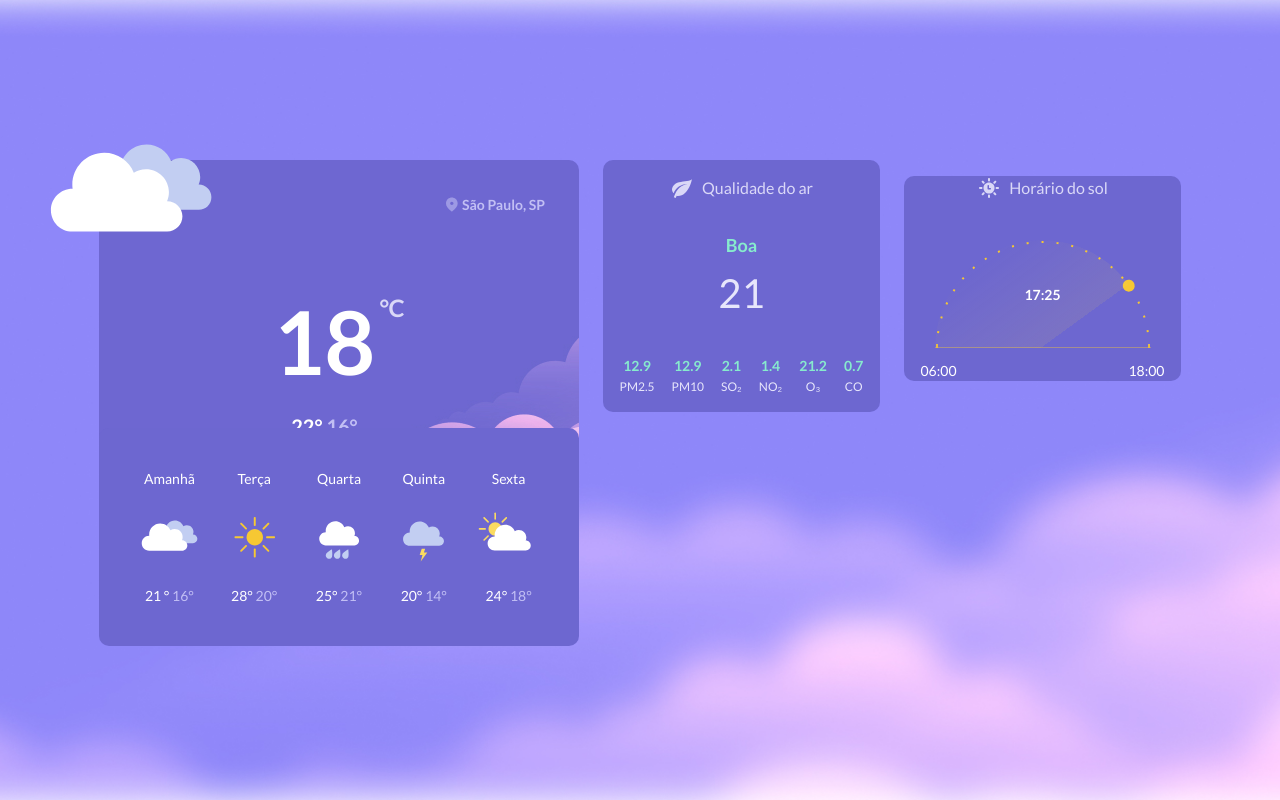
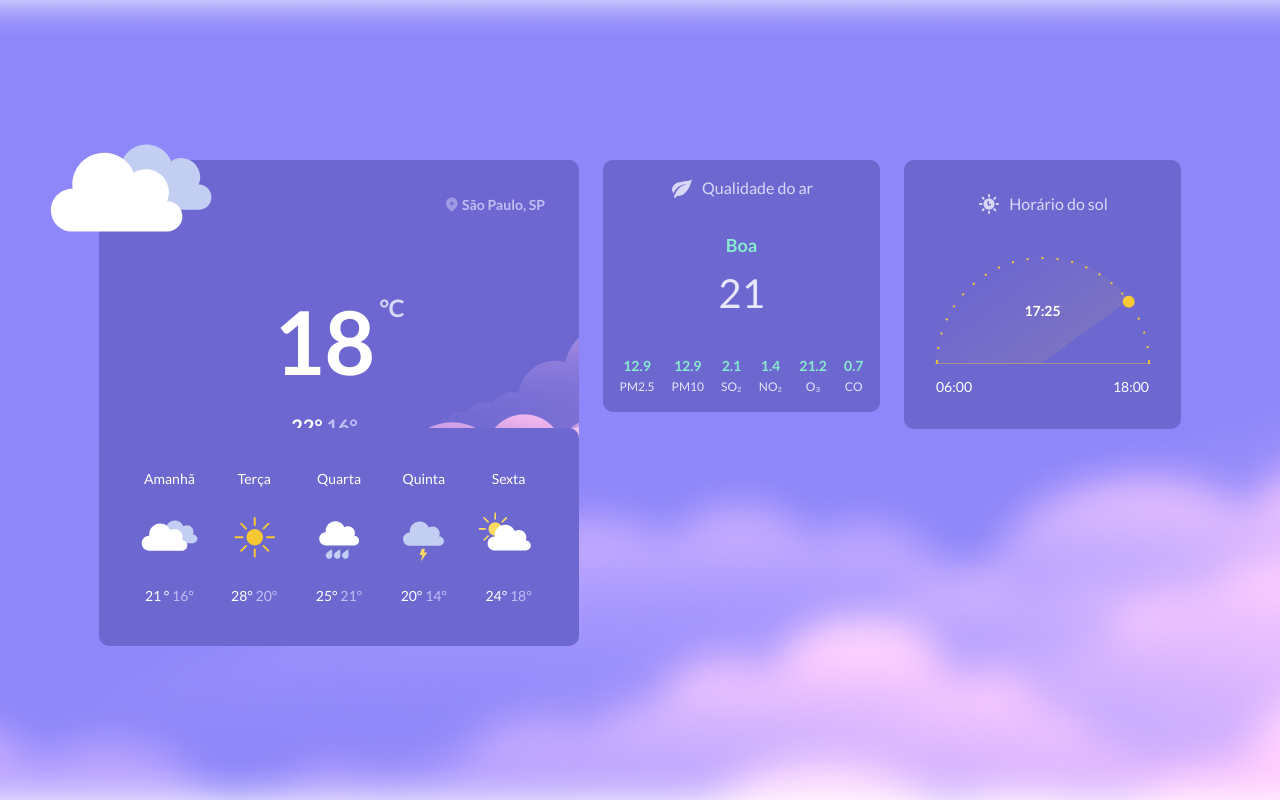
Before and after one commit to Gusales/atmos, an Angular app in the folder app/: page / in a window 1280 px wide. Built offline with nearby package versions, Linux system fonts and the light colour scheme.

Commit message:
fix: add padding to sun schedule section for improved layout

```diff
--- a/app/src/app/components/sun-schedule/sun-schedule.component.html
+++ b/app/src/app/components/sun-schedule/sun-schedule.component.html
@@ -1,4 +1,4 @@
-<section class="rounded-[10px] backdrop-blur-[10px] bg-primary">
+<section class="rounded-[10px] backdrop-blur-[10px] bg-primary p-4">
     <div class="flex items-center justify-center gap-2 mt-4">
         <img src="/assets/svg/time.svg" alt="Icone do Sol" />
         <h2 class="text-[16px] text-subtle">Horário do sol</h2>
```
